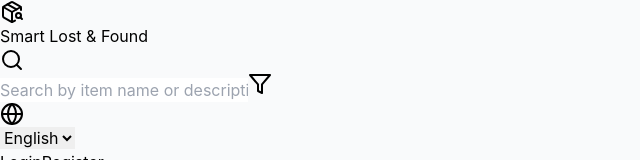
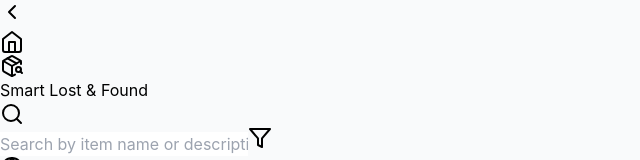
Before and after one commit to minuraDinupriya/smart-lost-and-found-sl, a React (Vite) app in the folder client/: page /admin in a window 1280 px wide. Shown: the top 160 px of the page, without its empty margins (0-640 px from the left). Built offline with nearby package versions, Linux system fonts and the light colour scheme; no server answers.

Commit message:
feat: Add Back and Home buttons to Navbar next to logo

```diff
--- a/client/src/components/layout/Navbar.tsx
+++ b/client/src/components/layout/Navbar.tsx
@@ -1,9 +1,9 @@
 import React, { useEffect, useState } from 'react';
-import { Link, useNavigate, useSearchParams } from 'react-router-dom';
+import { Link, useNavigate, useSearchParams, useLocation } from 'react-router-dom';
 import { useAuth } from '../../context/AuthContext';
 import { useSocket } from '../../context/SocketContext';
 import api from '../../services/api';
-import { Search, LogOut, PackageSearch, MessageSquare, ShieldCheck, BarChart3, Globe, Menu, X, PlusCircle, Building, Wallet, User as UserIcon, Archive, ShieldAlert, Map as MapIcon, Filter } from 'lucide-react';
+import { Search, LogOut, PackageSearch, MessageSquare, ShieldCheck, BarChart3, Globe, Menu, X, PlusCircle, Building, Wallet, User as UserIcon, Archive, ShieldAlert, Map as MapIcon, Filter, ChevronLeft, Home } from 'lucide-react';
 import { useTranslation } from 'react-i18next';
 import { toast } from 'react-hot-toast';
 
@@ -14,6 +14,7 @@ const Navbar: React.FC = () => {
   const [unreadCount, setUnreadCount] = useState(0);
   const [isMobileMenuOpen, setIsMobileMenuOpen] = useState(false);
   const navigate = useNavigate();
+  const location = useLocation();
   const [searchParams] = useSearchParams();
   const [navSearch, setNavSearch] = useState(searchParams.get('q') || '');
 
@@ -89,15 +90,37 @@ const Navbar: React.FC = () => {
       <div className="max-w-7xl mx-auto px-4 sm:px-6 lg:px-8">
         <div className="flex justify-between h-16 items-center">
 
-          {/* Logo & Brand */}
-          <a href="/" className="flex items-center space-x-2.5 hover:opacity-80 transition-opacity">
+          {/* Navigation Controls & Logo */}
+          <div className="flex items-center">
+            {location.pathname !== '/' && (
+              <div className="flex items-center space-x-2 mr-4">
+                <button
+                  onClick={() => navigate(-1)}
+                  className="p-2 bg-gray-50 text-gray-600 hover:text-[#800000] hover:bg-red-50 rounded-xl transition-colors border border-gray-100 shadow-sm"
+                  title="Go Back"
+                >
+                  <ChevronLeft className="w-5 h-5" />
+                </button>
+                <Link
+                  to="/"
+                  className="p-2 bg-gray-50 text-gray-600 hover:text-[#800000] hover:bg-red-50 rounded-xl transition-colors border border-gray-100 shadow-sm"
+                  title="Go Home"
+                >
+                  <Home className="w-5 h-5" />
+                </Link>
+              </div>
+            )}
+
+            {/* Logo & Brand */}
+            <a href="/" className="flex items-center space-x-2.5 hover:opacity-80 transition-opacity">
             <div className="p-1.5 bg-[#800000]/5 rounded-xl">
               <PackageSearch className="w-7 h-7 text-[#800000]" />
             </div>
             <span className="font-bold text-xl tracking-tight text-gray-900 hidden sm:block">
               Smart Lost <span className="text-[#800000]">&</span> Found
             </span>
-          </a>
+            </a>
+          </div>
 
           {/* Search Bar */}
           <div className="hidden md:flex flex-1 max-w-xl mx-8">
```
